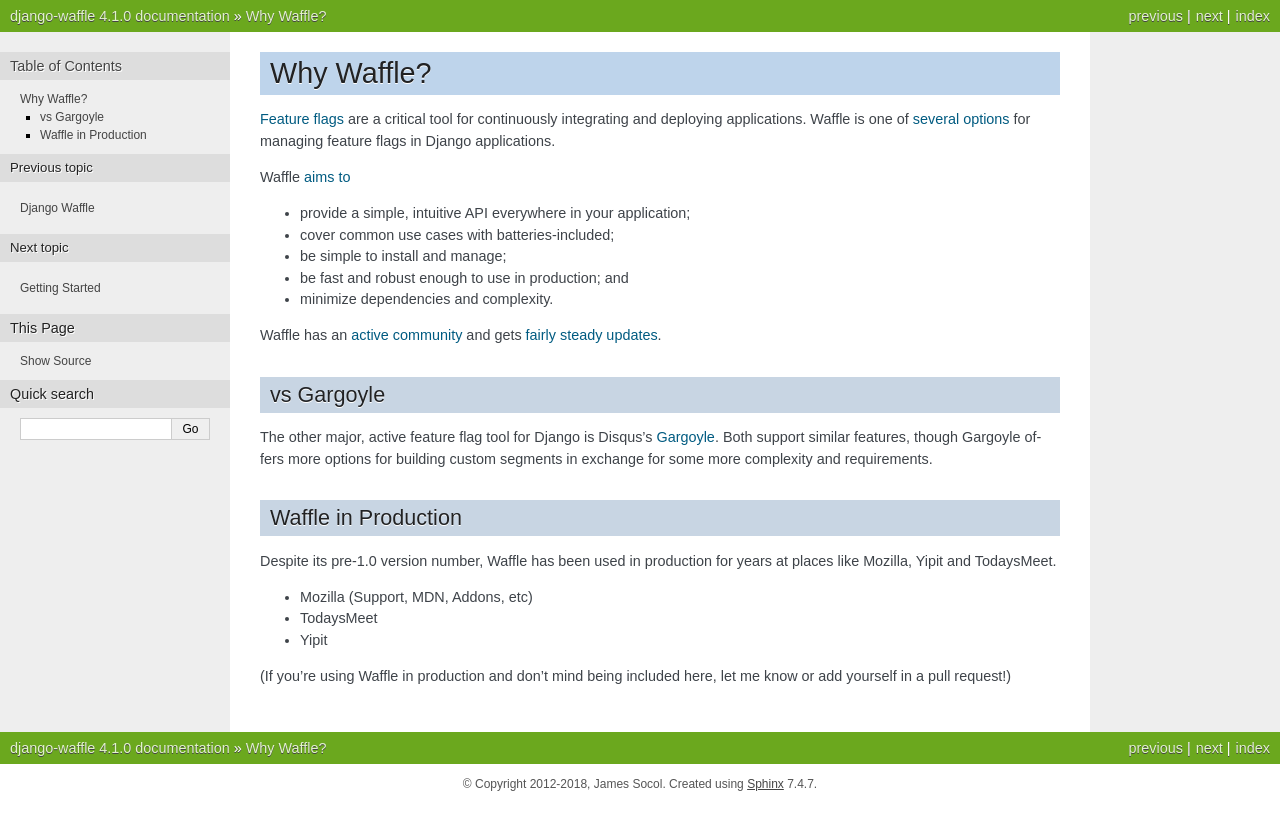
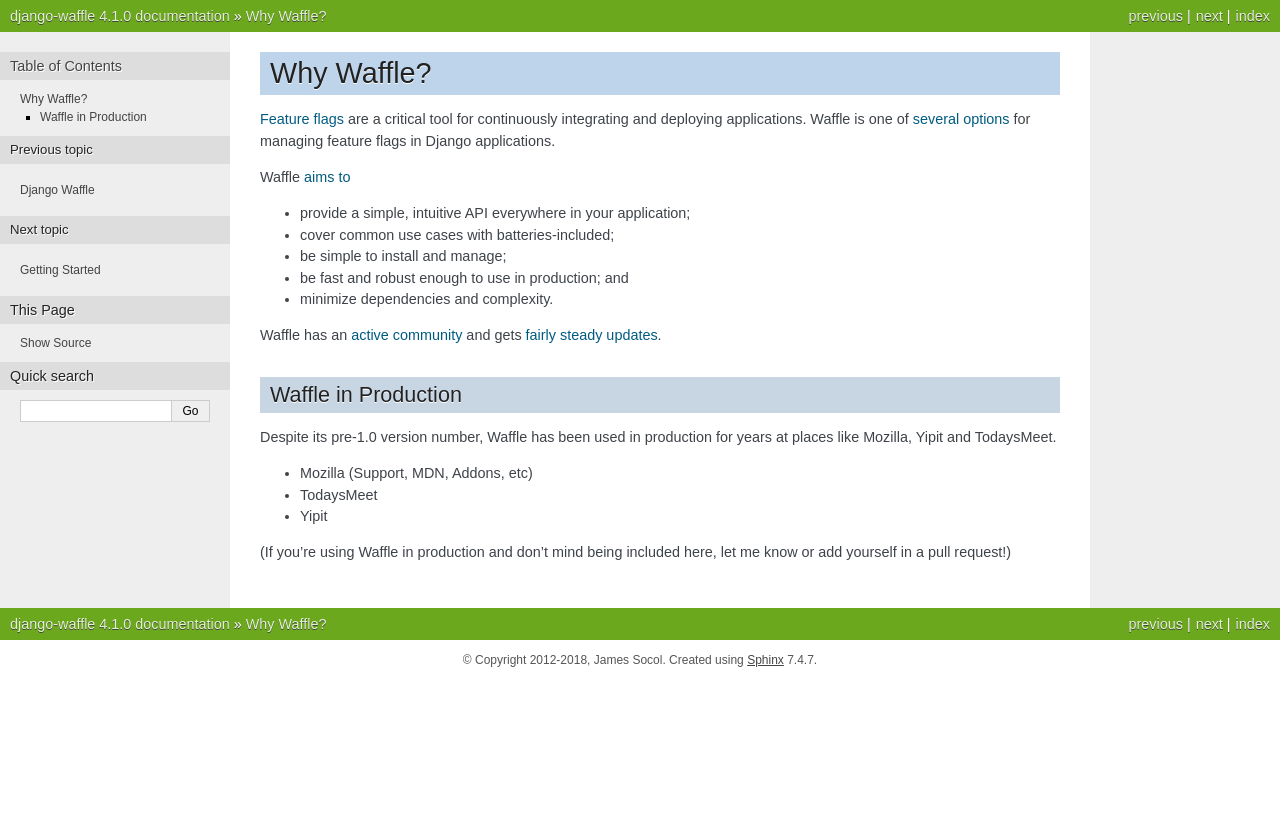
Before and after one commit to jazzband/django-waffle, a Sphinx documentation site: the page built from docs/about/why-waffle.rst, in a window 1280 px wide. Shown: the top 830 px of the page. Built offline with Sphinx 7.4.7, drawn with Linux system fonts in a browser that asks for light colours.

Commit message:
fix: Gargoyle is no longer supported

```diff
--- a/docs/about/why-waffle.rst
+++ b/docs/about/why-waffle.rst
@@ -19,15 +19,6 @@
 Waffle has an `active community`_ and gets `fairly steady updates`_.
 
 
-vs Gargoyle
-===========
-
-The other major, active feature flag tool for Django is Disqus's
-Gargoyle_. Both support similar features, though Gargoyle offers more
-options for building custom segments in exchange for some more
-complexity and requirements.
-
-
 Waffle in Production
 ====================
 
@@ -46,4 +37,3 @@
 .. _several options: https://www.djangopackages.com/grids/g/feature-flip/
 .. _active community: https://github.com/jazzband/django-waffle/graphs/contributors
 .. _fairly steady updates: https://github.com/jazzband/django-waffle/pulse/monthly
-.. _Gargoyle: https://github.com/disqus/gargoyle
```
